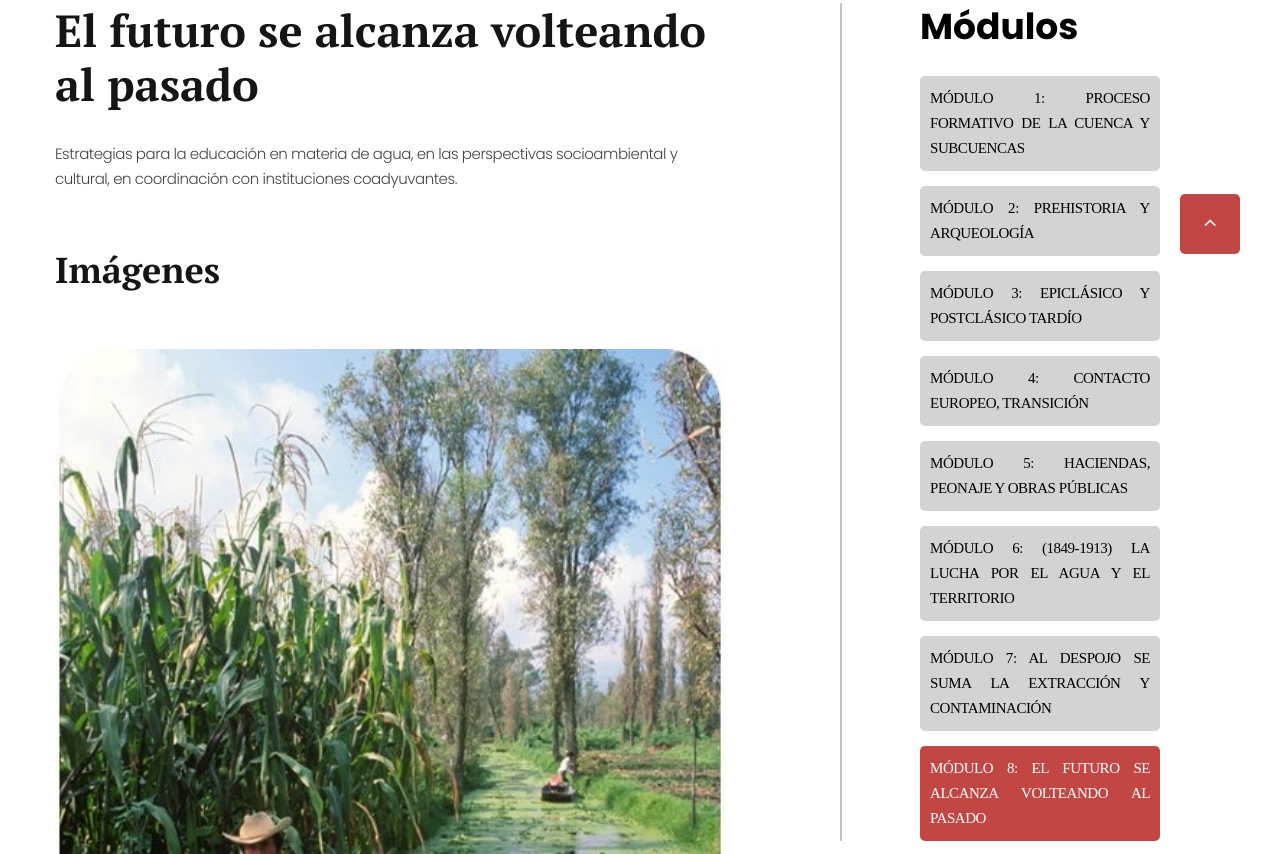
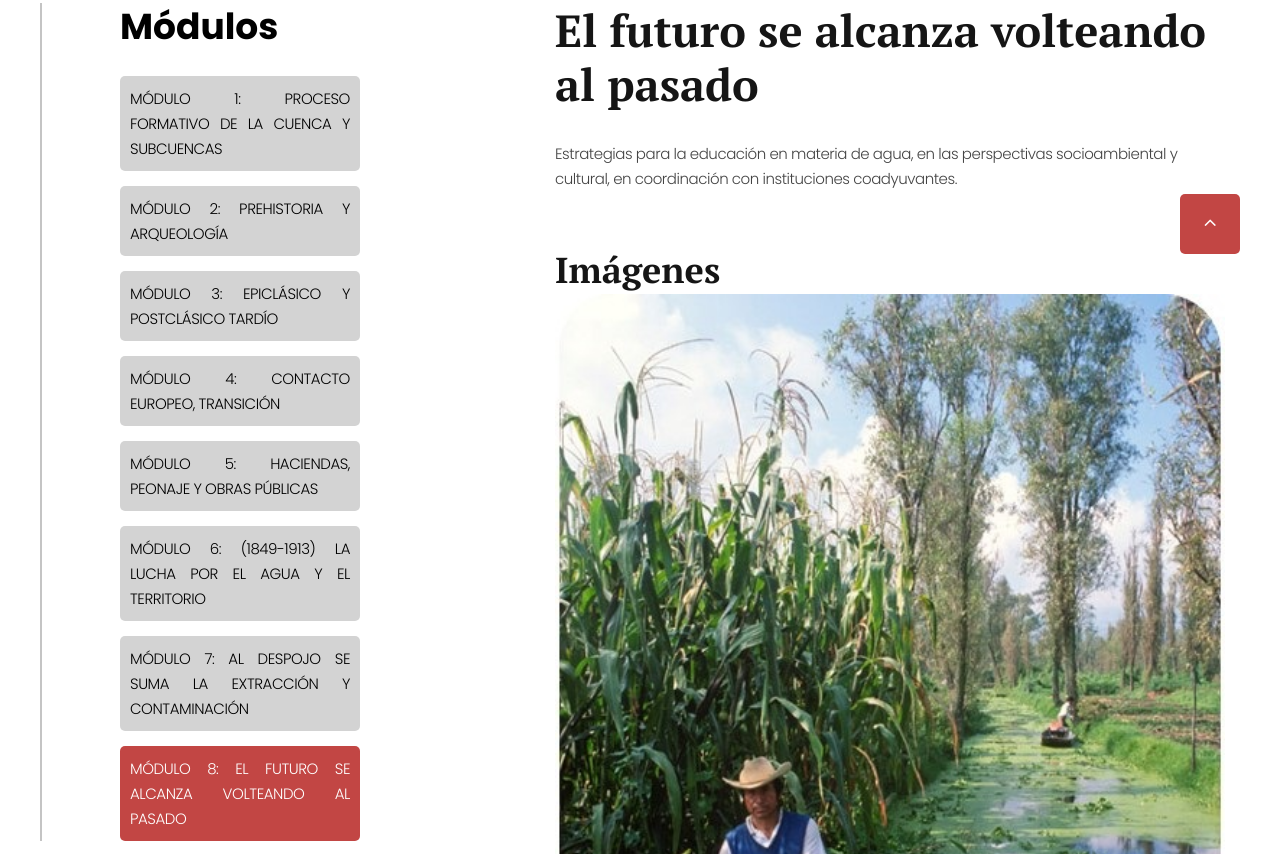
Before and after one commit to GeoVisual-SIGI/humedal_edo, a plain HTML site: page modulo-8.html in a window 1280 px wide. Shown: the part 606-1460 px from the top of the page. Drawn offline with Linux system fonts and the light colour scheme.

Commit message:
Update modulo-8.html

```diff
--- a/modulo-8.html
+++ b/modulo-8.html
@@ -67,49 +67,46 @@
       <!-- Base typography -->
       <section class="section section-lg bg-default">
   <div class="container">
-          <div class="row row-50 flex-lg-row-reverse justify-content-xl-between">
+    <div class="row row-50 justify-content-xl-between">
       <div class="col-xl-4">
         <div class="block-bordered-left">
           <h3 style="font-family: 'Poppins', sans-serif; color: black;">Módulos</h3><br>
           <ul style="list-style: none; padding: 0;">
-    <li class="menu-item" style="font-family: 'Henric', serif;">
-      <a href="modulo-1.html" class="section-link" id="link-seccion-1">Módulo 1: Proceso formativo de la Cuenca y subcuencas</a>
+            <li class="menu-item">
+              <a href="modulo-1.html" class="section-link" id="link-seccion-1" style="font-family: 'Poppins', sans-serif;">Módulo 1: Proceso formativo de la Cuenca y subcuencas</a>
             </li>
-    <li class="menu-item" style="font-family: 'Henric', serif;">
-      <a href="modulo-2.html" class="section-link" id="link-modulo-2">Módulo 2: Prehistoria y Arqueología</a>
+            <li class="menu-item">
+              <a href="modulo-2.html" class="section-link" id="link-modulo-2" style="font-family: 'Poppins', sans-serif;">Módulo 2: Prehistoria y Arqueología</a>
             </li>
-    <li class="menu-item" style="font-family: 'Henric', serif;">
-      <a href="modulo-3.html" class="section-link" id="link-modulo-3">Módulo 3: Epiclásico y Postclásico tardío</a>
+            <li class="menu-item">
+              <a href="modulo-3.html" class="section-link" id="link-modulo-3" style="font-family: 'Poppins', sans-serif;">Módulo 3: Epiclásico y Postclásico tardío</a>
             </li>
-    <li class="menu-item" style="font-family: 'Henric', serif;">
-      <a href="modulo-4.html" class="section-link" id="link-modulo-4">Módulo 4: Contacto europeo, transición</a>
+            <li class="menu-item">
+              <a href="modulo-4.html" class="section-link" id="link-modulo-4" style="font-family: 'Poppins', sans-serif;">Módulo 4: Contacto europeo, transición</a>
             </li>
-    <li class="menu-item" style="font-family: 'Henric', serif;">
-      <a href="modulo-5.html" class="section-link" id="link-modulo-5">Módulo 5: Haciendas, peonaje y obras públicas</a>
+            <li class="menu-item">
+              <a href="modulo-5.html" class="section-link" id="link-modulo-5" style="font-family: 'Poppins', sans-serif;">Módulo 5: Haciendas, peonaje y obras públicas</a>
             </li>
-    <li class="menu-item" style="font-family: 'Henric', serif;">
-      <a href="modulo-6.html" class="section-link" id="link-modulo-6">Módulo 6: (1849-1913) La lucha por el agua y el territorio</a>
+            <li class="menu-item">
+              <a href="modulo-6.html" class="section-link" id="link-modulo-6" style="font-family: 'Poppins', sans-serif;">Módulo 6: (1849-1913) La lucha por el agua y el territorio</a>
             </li>
-    <li class="menu-item" style="font-family: 'Henric', serif;">
-      <a href="modulo-7.html" class="section-link" id="link-modulo-7">Módulo 7: Al despojo se suma la extracción y contaminación</a>
+            <li class="menu-item">
+              <a href="modulo-7.html" class="section-link" id="link-modulo-7" style="font-family: 'Poppins', sans-serif;">Módulo 7: Al despojo se suma la extracción y contaminación</a>
             </li>
-    <li class="menu-item" style="font-family: 'Henric', serif;">
-      <a href="modulo-8.html" class="section-link" id="link-modulo-8">Módulo 8: El futuro se alcanza volteando al pasado</a>
+            <li class="menu-item">
+              <a href="modulo-8.html" class="section-link" id="link-modulo-8" style="font-family: 'Poppins', sans-serif;">Módulo 8: El futuro se alcanza volteando al pasado</a>
             </li>
           </ul>
         </div>
       </div>
       <div class="col-xl-7">
         <ul class="list-xxl heading-list">
-
           <li>
             <h2>El futuro se alcanza volteando al pasado</h2>
-                  <p>Estrategias para la educación en materia de agua, en las perspectivas socioambiental y cultural, en coordinación con instituciones coadyuvantes.
-                  </p>
+            <p>Estrategias para la educación en materia de agua, en las perspectivas socioambiental y cultural, en coordinación con instituciones coadyuvantes.</p>
           </li>
           <li>
             <h3>Imágenes</h3>
-                  <li>
             <div class="wow slideInDown">
               <div class="gallery-item-classic">
                 <img src="images/modulo8.jpg" alt="Figura 5" width="960" height="429"/>
@@ -119,12 +116,12 @@
               </div>
             </div>
           </li>
-                </li>
         </ul>
       </div>
     </div>
   </div>
 </section>
+
       <!-- Page Footer-->
       <footer class="section footer-minimal context-dark">
         <div class="container wow-outer">
```
Lines whose indentation alone changed are shown as unchanged.
